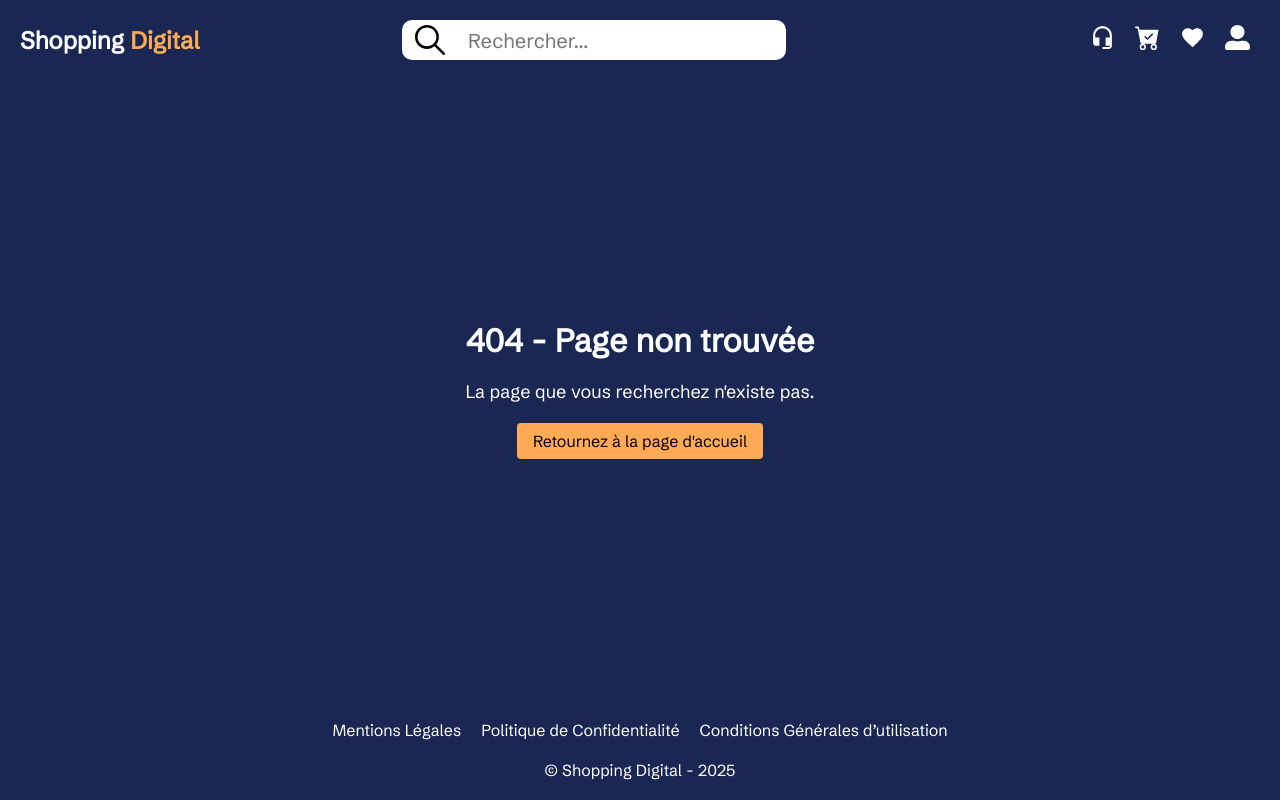
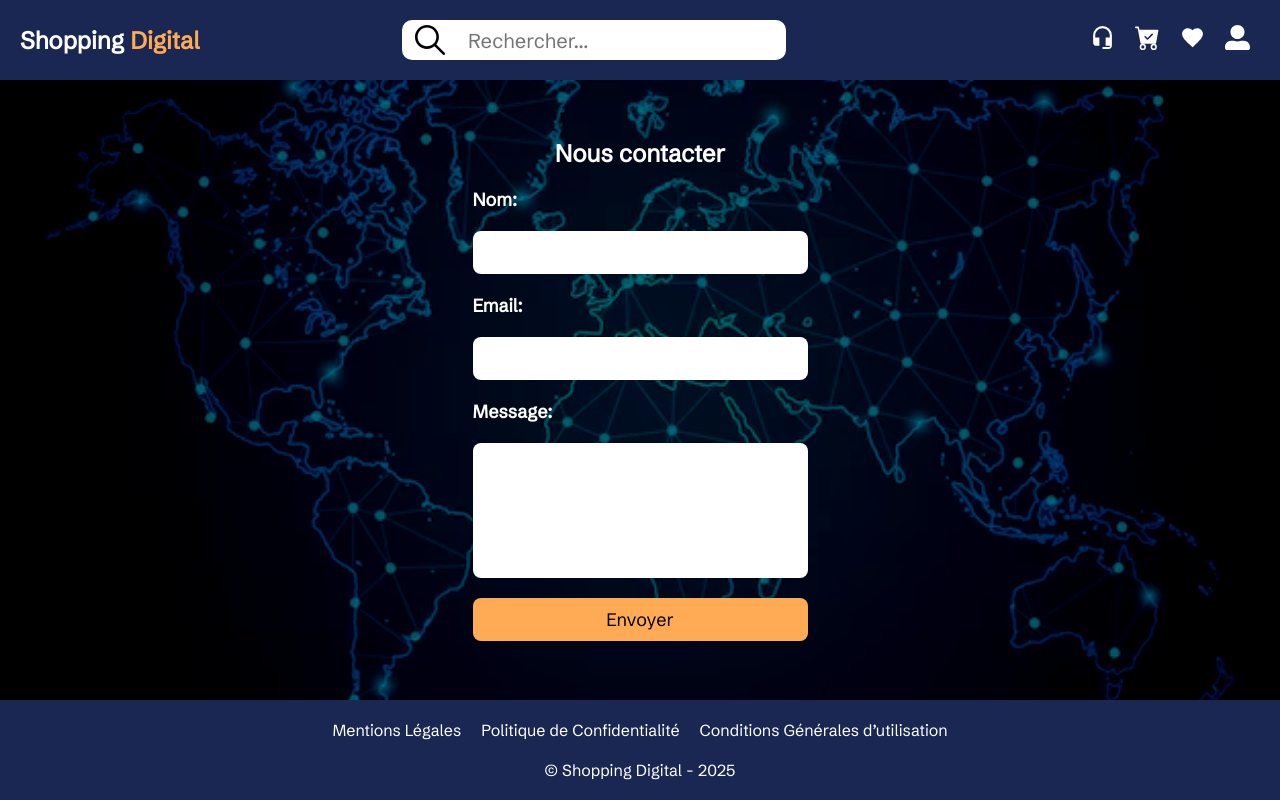
Before and after one commit to djerbiano/shopping-digital-v2, a Next.js app: page /contact in a window 1280 px wide. Before the commit this address had no page. Built offline with nearby package versions, Linux system fonts and the light colour scheme.

Commit message:
create contact page

```diff
--- a/app/_Components/clientSide/LinkIconHeader.jsx
+++ b/app/_Components/clientSide/LinkIconHeader.jsx
@@ -1,5 +1,6 @@
 "use client";
 import styles from "../../page.module.css";
+import { useRouter } from "next/navigation";
 import { MdHeadsetMic } from "react-icons/md";
 import { BsFillCartCheckFill } from "react-icons/bs";
 import { MdFavorite } from "react-icons/md";
@@ -9,14 +10,24 @@ import { MenuHamburgerContext } from "../../context/menuHamburgerContext";
 
 export default function LinkIconHeader({ icons }) {
   const { isMenuOpen, setIsMenuOpen, isDesktop } = useContext(MenuHamburgerContext);
+  const router = useRouter();
 
   const handleMenuClick = () => {
     setIsMenuOpen(false);
   };
+
+  const handleNavigation = () => {};
   if (!isDesktop && !isMenuOpen) return null;
   return (
     <div className={styles.linkIconHeader} ref={icons}>
-      <button type="button" aria-label="Contactez-nous" onClick={handleMenuClick}>
+      <button
+        type="button"
+        aria-label="Contactez-nous"
+        onClick={() => {
+          handleMenuClick;
+          router.push("/contact");
+        }}
+      >
         <MdHeadsetMic aria-hidden="true" focusable="false" />
       </button>
 
--- /dev/null
+++ b/app/contact/page.jsx
@@ -0,0 +1,33 @@
+import Image from "next/image";
+import styles from "../page.module.css";
+export default function Contact() {
+  return (
+    <section className={styles.contact} aria-labelledby="contact">
+      <h2 id="contact">Nous contacter</h2>
+      <div className={styles.contactImageContainer}>
+        <Image
+          src="/carteDuMonde.webp"
+          alt="photo de la carte du monde en arrière plan"
+          className={styles.contactImage}
+          priority
+          fetchPriority="high"
+          fill
+        />
+      </div>
+      <div className={styles.contactFormContainer}>
+        <form>
+          <label htmlFor="nom">Nom:</label>
+          <input type="text" id="nom" required />
+
+          <label htmlFor="email">Email:</label>
+          <input type="email" id="email" required />
+
+          <label htmlFor="message">Message:</label>
+          <textarea id="message" rows="5" cols="30" required></textarea>
+
+          <button type="submit" aria-label="Envoyer le message">Envoyer</button>
+        </form>
+      </div>
+    </section>
+  );
+}
--- a/app/page.module.css
+++ b/app/page.module.css
@@ -707,6 +707,67 @@
 .content p {
   margin-bottom: 10px;
 }
+/*contact page*/
+.contact {
+  display: flex;
+  flex-direction: column;
+  align-items: center;
+  justify-content: center;
+  gap: 20px;
+  padding: 20px;
+  min-height: calc(100vh - (10vh + 100px));
+  position: relative;
+  z-index: 10;
+  color: var(--color-tertiary);
+}
+.contactImageContainer {
+  position: absolute;
+  inset: 0;
+  z-index: -1;
+}
+.contactImageContainer .contactImage {
+  object-fit: cover;
+  object-position: center;
+  filter: brightness(0.5) contrast(1.2) saturate(1.2);
+}
+.contact form {
+  display: flex;
+  flex-direction: column;
+  gap: 20px;
+  width: 100%;
+  max-width: 600px;
+  transition: none;
+}
+.contact form label {
+  font-size: 18px;
+  font-weight: bold;
+}
+.contact form input,
+.contact form textarea {
+  width: 100%;
+  padding: 10px;
+  border-radius: 8px;
+  border: none;
+  font-size: 18px;
+}
+.contact form textarea {
+  resize: none;
+}
+.contact form button {
+  width: 100%;
+  padding: 10px;
+  border-radius: 8px;
+  border: none;
+  cursor: pointer;
+  font-size: 18px;
+  color: var(--color-foreground);
+  background-color: var(--color-primary);
+  transition: background-color 0.3s ease;
+}
+.contact form button:hover {
+  background-color: var(--color-secondary);
+  color: var(--color-tertiary);
+}
 /* footer */
 .footer {
   display: flex;
@@ -1007,6 +1068,21 @@
     display: flex;
     gap: 10px;
   }
+
+  .contact h2 {
+    font-size: 20px;
+  }
+
+  .contact form label {
+    font-size: 16px;
+  }
+  .contact form input,
+  .contact form textarea {
+    font-size: 16px;
+  }
+  .contact form button {
+    font-size: 16px;
+  }
 }
 
 @media (max-width: 576px) {
```
Also changed, not shown: public/carteDuMonde.webp (added).
